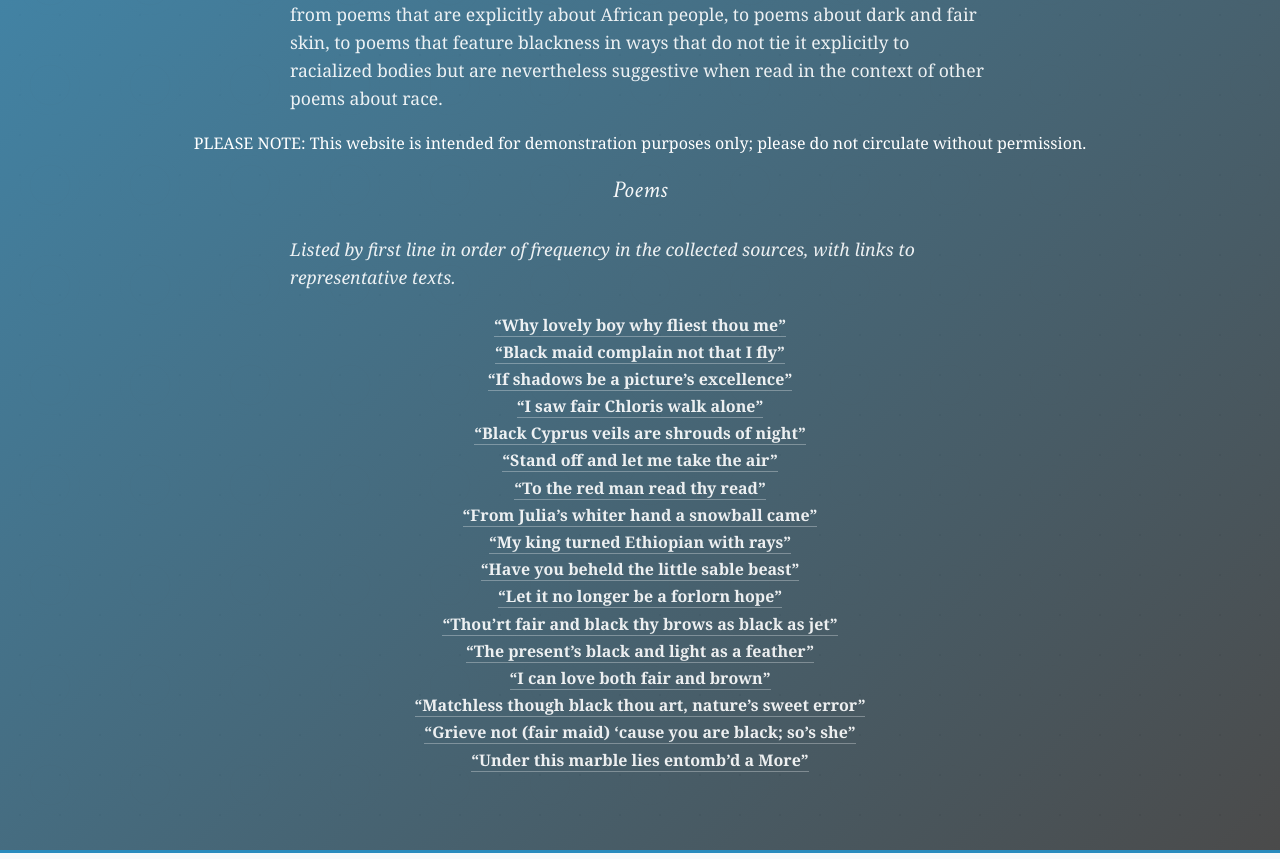
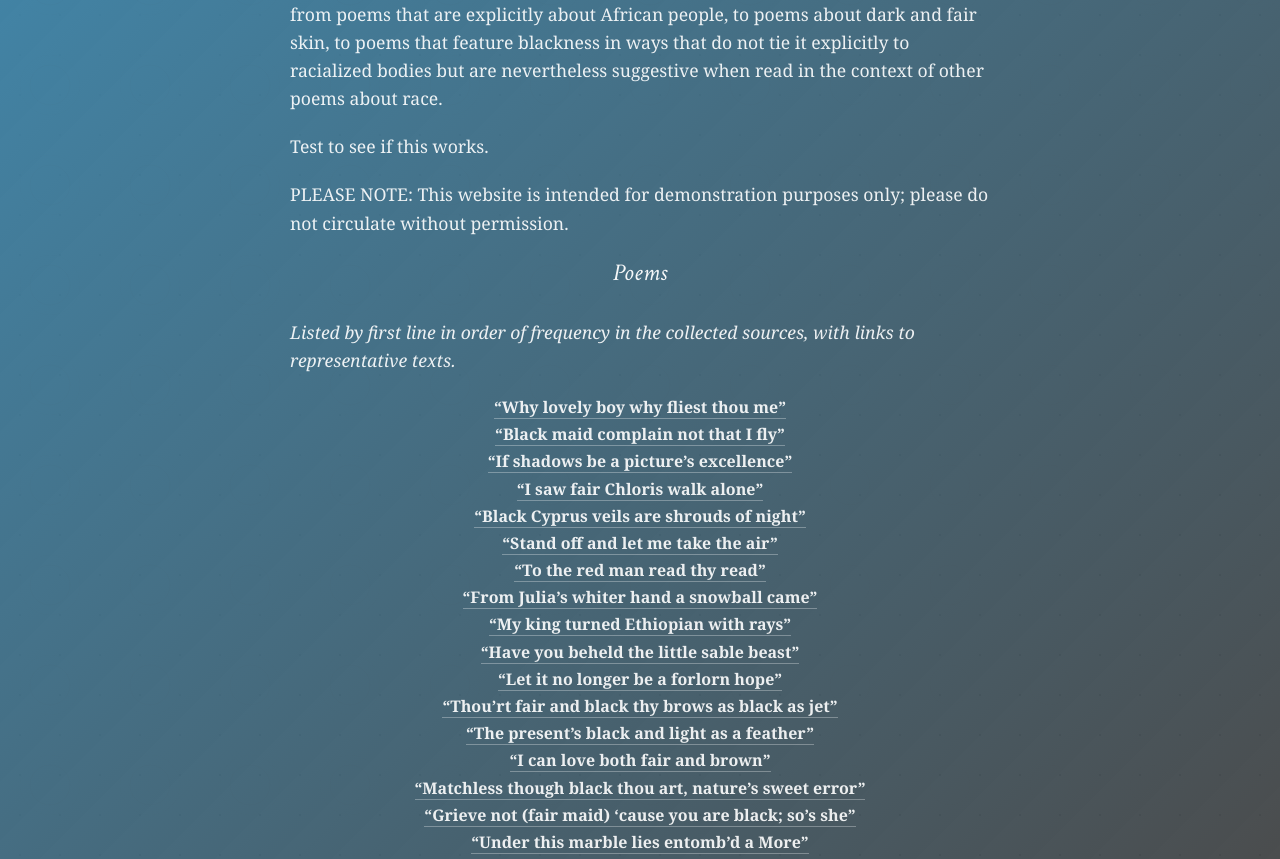
Before and after one commit to willf/bmnetwork, a plain HTML site: page index.html in a window 1280 px wide. Shown: the part 765-1624 px from the top of the page. Drawn offline with Linux system fonts and the light colour scheme.

Commit message:
formatting test

```diff
--- a/index.html
+++ b/index.html
@@ -336,7 +336,12 @@
           explicitly to racialized bodies but are nevertheless suggestive when
           read in the context of other poems about race.
         </p>
+
+        <p>
+          Test to see if this works.
         </p>
+
+        <p>
           PLEASE NOTE: This website is intended for demonstration purposes only;
           please do not circulate without permission.
         </p>
```
